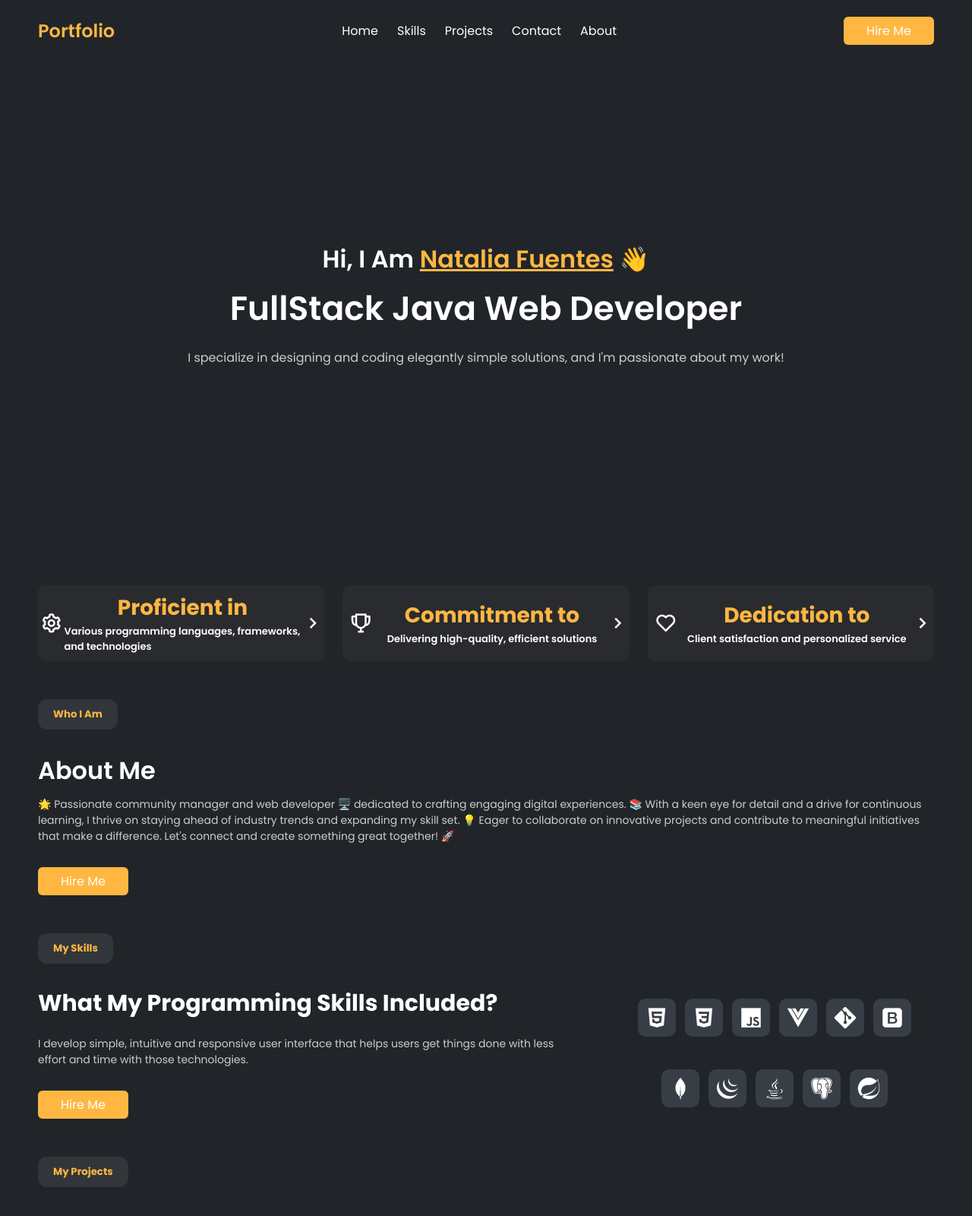
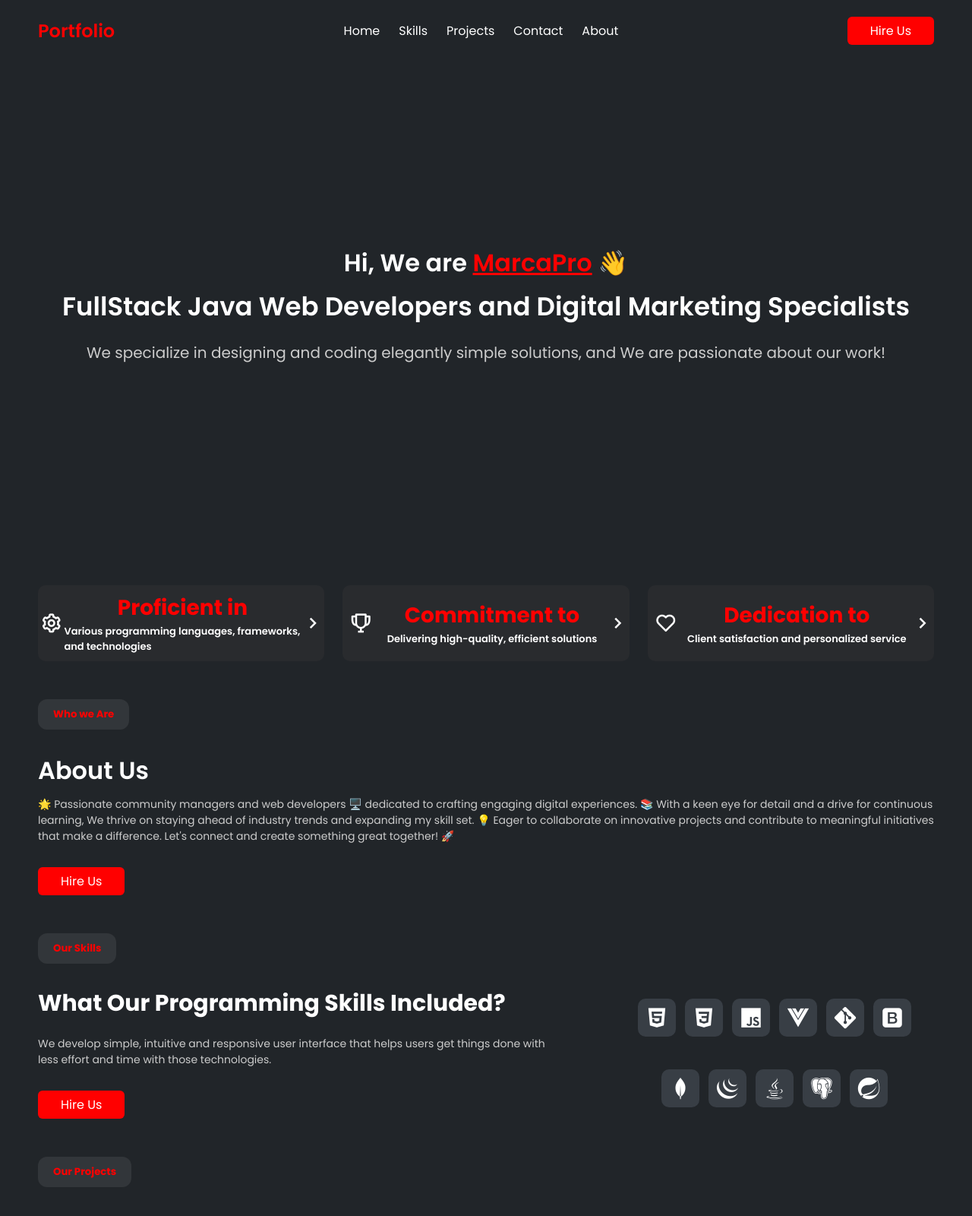
Before and after one commit to nataliafuentesg/portfolioNF, a plain HTML site: page index.html in a window 1280 px wide. Shown: the top 1600 px of the page at 76% size. Drawn offline with nearby package versions, Linux system fonts and the light colour scheme.

Commit message:
new brand name

```diff
--- a/assets/styles/style.css
+++ b/assets/styles/style.css
@@ -21,7 +21,7 @@ body{
 }
 
 .navbar h2{
-    color: #ffb742;
+    color: #ff0000;
     font-weight: 600;
 }
 
@@ -42,7 +42,7 @@ body{
 }
 
 .navbar ul li:hover a{
-    color: #ffb742;
+    color: #ff0000;
 }
 
 .navbar ul li:last-child a{
@@ -50,7 +50,7 @@ body{
 }
 
 .hire-btn{
-    background: #ffb742;
+    background: #ff0000;
     padding: 6px 30px;
     border: none;
     font-size: 16px;
@@ -60,7 +60,7 @@ body{
 }
 
 .hire-btn:hover{
-    background: #fb8c00;
+    background: #fd3f3f;
 }
 
 .hire-btn a{
@@ -86,21 +86,23 @@ body{
 }
 
 .main h4 span{
-    color: #ffb742;
+    color: #ff0000;
     text-decoration: underline;
 }
 
 .main p.title{
-    font-size: 44px;
+    font-size: 34px;
     font-weight: 600;
     color: #fff;
     margin-top: 8px;
+    text-align: center;
 }
 
 .main p.subtitle{
-    font-size: 16px;
+    font-size: 20px;
     color: #ccc;
     margin-top: 20px;
+    text-align: center;
 }
 
 .main img{
@@ -132,7 +134,7 @@ body{
 }
 
 .guarantee .item:hover{
-    border-color: #ffb742;
+    color: #ff0000;
 }
 
 .guarantee .item .icon{
@@ -146,7 +148,7 @@ body{
 }
 
 .guarantee .item:hover .icon{
-    color: #ffb742;
+    color: #ff0000;
 }
 
 .guarantee .item .icon i{
@@ -160,7 +162,7 @@ body{
 }
 
 .guarantee .item .info h3{
-    color: #ffb742;
+    color: #ff0000;
     font-size: 28px;
 }
 
@@ -177,7 +179,7 @@ body{
 }
 
 .guarantee .item:hover > i{
-    color: #ffb742;
+    color: #ff0000;
 }
 
 .seprator{
@@ -185,7 +187,7 @@ body{
     padding: 10px 20px;
     background: rgba(255, 255, 255, 0.08);
     display: inline-block;
-    color: #ffb742;
+    color: #ff0000;
     border-radius: 12px;
 }
 
@@ -291,7 +293,7 @@ body{
 }
 
 .project-card h3 {
-    color: #ffb742;
+    color: #ff0000;
     font-size: 24px;
     margin-top: 10px;
 }
@@ -319,7 +321,7 @@ footer .start{
     align-items: center;
     justify-content: space-around;
     position: absolute;
-    background-color: #ffb742;
+    background-color: #ff0000;
     padding: 30px 25px;
     border-radius: 15px;
     width: 70%;
@@ -356,7 +358,7 @@ footer .cols .about-col{
 }
 
 footer .cols .about-col h3{
-    color: #ffb742;
+    color: #ff0000;
     margin-bottom: 20px;
 }
 
@@ -384,7 +386,7 @@ footer .cols .links-col a{
 }
 
 footer .cols .links-col a:hover{
-    color: #ffb742;
+    color: #ff0000;
 }
 
 footer .cols .news-col{
@@ -418,7 +420,7 @@ footer .cols .news-col form button{
     justify-content: center;
     width: 45px;
     height: 45px;
-    background: #ffb742;
+    background: #ff0000;
     border: none;
     border-radius: 50%;
     position: absolute;
@@ -429,7 +431,7 @@ footer .cols .news-col form button{
 }
 
 footer .cols .news-col form button:hover{
-    background-color: #fb8c00;
+    background-color: #fb4040;
 }
 
 footer .cols .news-col form button i{
--- a/index.html
+++ b/index.html
@@ -7,7 +7,7 @@
     <link href='https://unpkg.com/boxicons@2.1.4/css/boxicons.min.css' rel='stylesheet'>
     <link rel="stylesheet" href="./assets/styles/style.css">
     <link rel="shortcut icon" href="./assets/images/logo.svg" type="image/x-icon">
-    <title>Personal Portfolio | Natalia Fuentes </title>
+    <title>MarcaPro Portfolio | Web Development | Digital Marketing </title>
 </head>
 
 <body>
@@ -22,13 +22,13 @@
             <li><a href="#about">About</a></li>
         </ul>
         <button class="hire-btn">
-            <a href="https://wa.link/kt3ica">Hire Me</a></button>
+            <a href="https://wa.link/kt3ica">Hire Us</a></button>
     </div>
 
     <div class="main" id="home">
-        <h4>Hi, I Am <span>Natalia Fuentes</span> 👋</h4>
-        <p class="title">FullStack Java Web Developer</p>
-        <p class="subtitle">I specialize in designing and coding elegantly simple solutions, and I'm passionate about my
+        <h4>Hi, We are <span>MarcaPro</span> 👋</h4>
+        <p class="title">FullStack Java Web Developers and Digital Marketing Specialists</p>
+        <p class="subtitle">We specialize in designing and coding elegantly simple solutions, and We are passionate about our
             work!</p>
     </div>
 
@@ -67,35 +67,35 @@
     </div>
 
 
-    <h5 class="seprator">Who I Am</h5>
+    <h5 class="seprator">Who we Are</h5>
 
     <div class="about" id="about">
 
         <div class="info">
-            <h3>About Me</h3>
-            <p>🌟 Passionate community manager and web developer 🖥️ dedicated to crafting engaging digital experiences.
-                📚 With a keen eye for detail and a drive for continuous learning, I thrive on staying ahead of industry
+            <h3>About Us</h3>
+            <p>🌟 Passionate community managers and web developers 🖥️ dedicated to crafting engaging digital experiences.
+                📚 With a keen eye for detail and a drive for continuous learning, We thrive on staying ahead of industry
                 trends and expanding my skill set. 💡 Eager to collaborate on innovative projects and contribute to
                 meaningful initiatives that make a difference. Let's connect and create something great together! 🚀
             </p>
             <button class="hire-btn">
-                <a href="https://wa.link/kt3ica">Hire Me</a></button>
+                <a href="https://wa.link/kt3ica">Hire Us</a></button>
         </div>
     </div>
 
-    <h5 class="seprator">My Skills</h5>
+    <h5 class="seprator">Our Skills</h5>
 
     <div class="skills" id="skills">
         <div class="left">
             <div class="info">
-                <h3>What My Programming Skills Included?</h3>
+                <h3>What Our Programming Skills Included?</h3>
                 <p>
-                    I develop simple, intuitive and responsive user interface that helps users get things done with less
+                    We develop simple, intuitive and responsive user interface that helps users get things done with less
                     effort and time with those technologies.
                 </p>
             </div>
             <button class="hire-btn">
-                <a href="https://wa.link/kt3ica">Hire Me</a></button>
+                <a href="https://wa.link/kt3ica">Hire Us</a></button>
         </div>
 
         <div class="right">
@@ -137,7 +137,7 @@
     </div>
 
     <section>
-        <h5 class="seprator">My Projects</h5>
+        <h5 class="seprator">Our Projects</h5>
 
         <div class="projects" id="projects">
             <div class="project-card">
@@ -149,7 +149,7 @@
                     array
                     of services and facilities. Incorporated intuitive navigation and interactive elements to enhance
                     user
-                    experience. Included features such as contact forms and direct links for seamless communication with
+                    experience. Included features such as direct links for seamless communication with
                     the
                     institution's owner, fostering efficient client interaction and inquiries.</p>
             </div>
@@ -182,14 +182,14 @@
     <footer>
         <div class="start">
             <h3>Start a project</h3>
-            <p>Interested in working together? We should queue up a chat. I’ll buy the coffee.</p>
-            <button>Let's do this</button>
+            <p>Interested in working together? We should queue up a chat. we’ll buy the coffee.</p>
+            <button><a href="mailto:nataliaf@gmail.com">Let's do this</a></button>
         </div>
 
         <div class="cols">
             <div class="about-col">
-                <h3>Natalia Fuentes</h3>
-                <p>FullStack Java Developer</p>
+                <h3>MarcaPro</h3>
+                <p>FullStack Java Developer & Digital Marketing Specialists</p>
             </div>
 
             <div class="links-col" id="contact">
```
